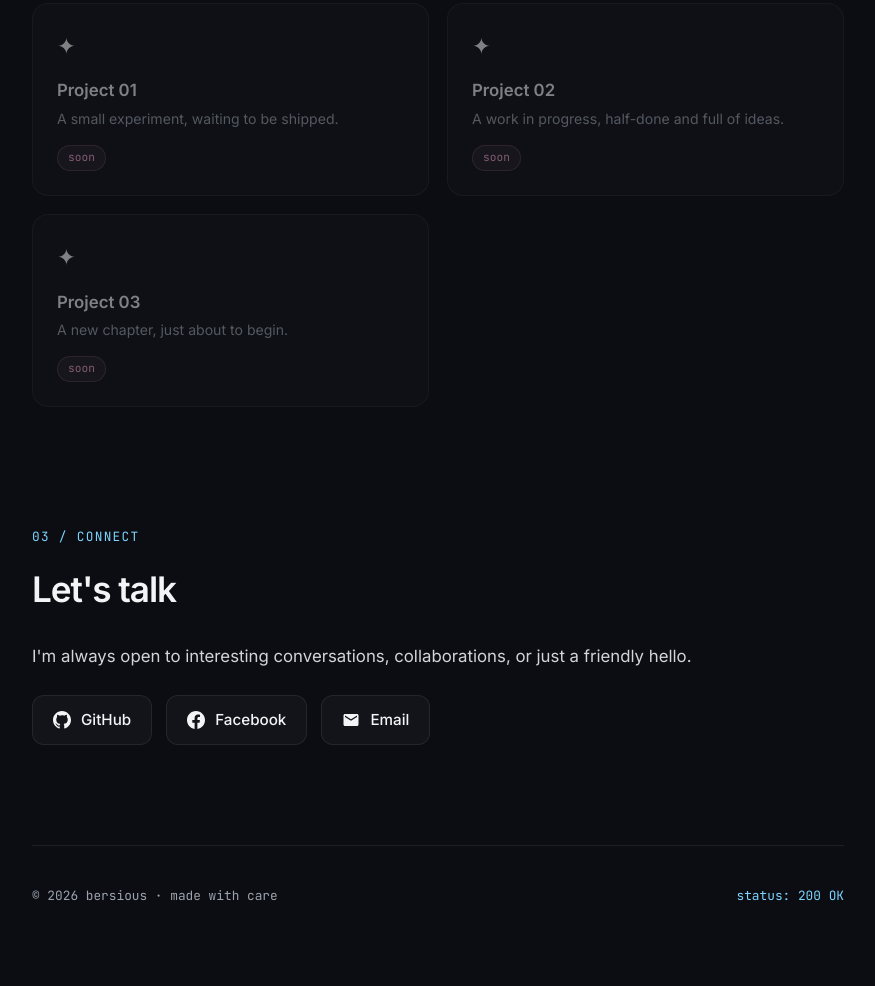
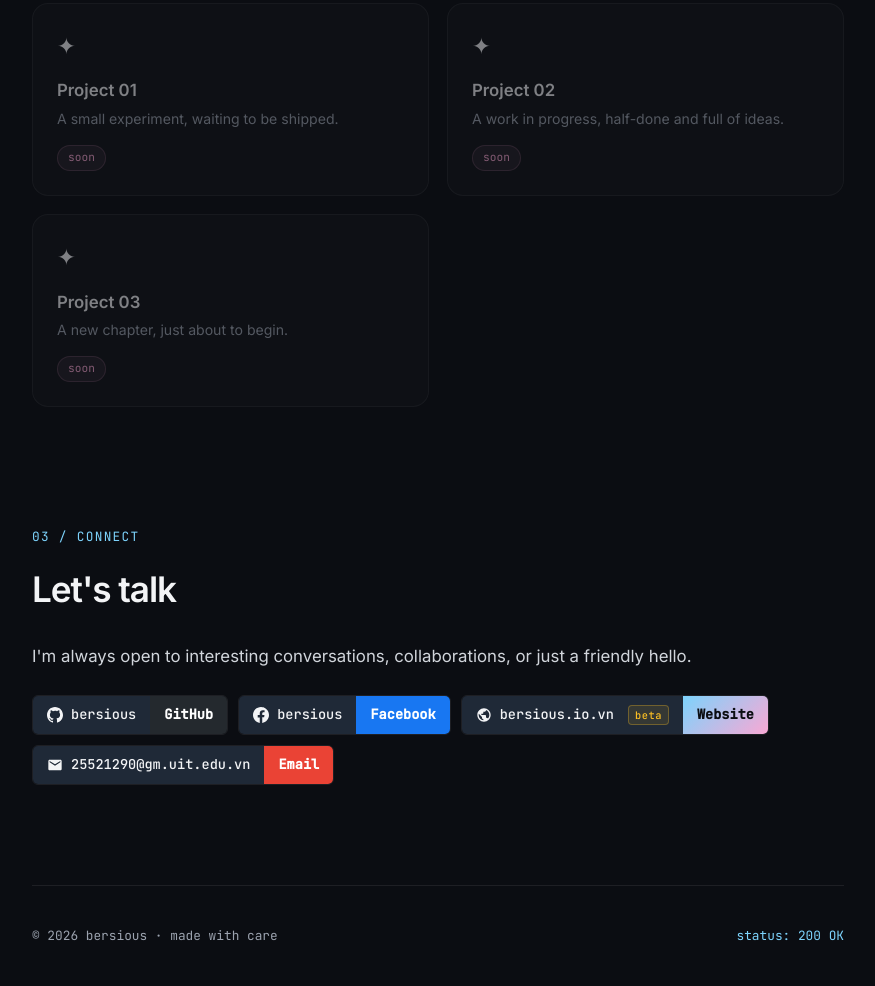
Before and after one commit to bersious/bersious-web, a plain HTML site: page index.html in a window 1280 px wide. Shown: the part 1431-2417 px from the top of the page, without its empty margins (202-1077 px from the left). Before the commit the page ends 2378 px from the top, so only its background shows below. Drawn offline with Linux system fonts and the light colour scheme.

Commit message:
Them nut Website bersious.io.vn (beta) va redesign phan Connect theo style GitHub README

```diff
--- a/index.html
+++ b/index.html
@@ -411,38 +411,70 @@
       align-self: flex-start;
     }
 
-    /* Connect */
+    /* Connect badges (GitHub README style) */
     .connect-links {
       display: flex;
       flex-wrap: wrap;
-      gap: 14px;
+      gap: 10px;
       margin-top: 24px;
     }
 
-    .connect-link {
+    .connect-badge {
       display: inline-flex;
       align-items: center;
-      gap: 10px;
-      padding: 12px 20px;
-      background: var(--surface);
+      gap: 0;
+      text-decoration: none;
+      font-family: 'JetBrains Mono', monospace;
+      font-size: 0.85rem;
+      font-weight: 500;
+      border-radius: 6px;
+      overflow: hidden;
+      transition: all 0.2s ease;
       border: 1px solid var(--border);
-      border-radius: 12px;
-      color: var(--text-main);
-      text-decoration: none;
-      font-size: 0.95rem;
-      font-weight: 500;
-      transition: all 0.2s ease;
     }
 
-    .connect-link:hover {
-      border-color: var(--blue);
-      background: rgba(125, 211, 252, 0.05);
+    .connect-badge:hover {
+      transform: translateY(-2px);
+      box-shadow: 0 4px 16px rgba(0, 0, 0, 0.3);
     }
 
-    .connect-link svg {
-      width: 18px;
-      height: 18px;
+    .connect-badge .left {
+      display: inline-flex;
+      align-items: center;
+      gap: 8px;
+      padding: 8px 14px;
+      background: #1f2937;
+      color: var(--text-main);
     }
+
+    .connect-badge .left svg {
+      width: 16px;
+      height: 16px;
+    }
+
+    .connect-badge .right {
+      padding: 8px 14px;
+      color: #ffffff;
+      font-weight: 600;
+    }
+
+    .connect-badge .beta-tag {
+      display: inline-block;
+      font-size: 0.65rem;
+      font-weight: 500;
+      color: #fbbf24;
+      background: rgba(251, 191, 36, 0.1);
+      border: 1px solid rgba(251, 191, 36, 0.3);
+      padding: 1px 6px;
+      border-radius: 4px;
+      margin-left: 6px;
+      letter-spacing: 0.05em;
+    }
+
+    .connect-badge.website .right { background: linear-gradient(135deg, var(--blue), var(--pink)); color: #0b0d12; }
+    .connect-badge.github .right { background: #24292e; color: #ffffff; }
+    .connect-badge.facebook .right { background: #1877f2; color: #ffffff; }
+    .connect-badge.email .right { background: #ea4335; color: #ffffff; }
 
     /* Footer */
     footer {
@@ -576,23 +608,41 @@
         I'm always open to interesting conversations, collaborations, or just a friendly hello.
       </p>
       <div class="connect-links">
-        <a href="https://github.com/bersious" class="connect-link" target="_blank" rel="noopener">
+        <a href="https://github.com/bersious" class="connect-badge github" target="_blank" rel="noopener">
+          <span class="left">
             <svg viewBox="0 0 24 24" fill="currentColor" xmlns="http://www.w3.org/2000/svg">
               <path d="M12 0C5.37 0 0 5.37 0 12c0 5.3 3.438 9.8 8.205 11.387.6.113.82-.26.82-.577 0-.285-.01-1.04-.015-2.04-3.338.725-4.042-1.61-4.042-1.61-.546-1.385-1.333-1.755-1.333-1.755-1.09-.745.083-.73.083-.73 1.205.085 1.84 1.237 1.84 1.237 1.07 1.834 2.807 1.305 3.492.998.108-.776.42-1.305.763-1.605-2.665-.305-5.467-1.335-5.467-5.93 0-1.31.467-2.382 1.235-3.22-.124-.303-.535-1.523.117-3.176 0 0 1.008-.323 3.3 1.23a11.5 11.5 0 0 1 3.003-.403c1.02.005 2.045.138 3.003.403 2.29-1.553 3.297-1.23 3.297-1.23.653 1.653.242 2.873.118 3.176.77.838 1.233 1.91 1.233 3.22 0 4.608-2.807 5.62-5.48 5.92.43.372.815 1.102.815 2.222 0 1.604-.015 2.896-.015 3.286 0 .32.218.694.825.576C20.565 21.795 24 17.298 24 12c0-6.63-5.37-12-12-12z"/>
             </svg>
-          GitHub
+            bersious
+          </span>
+          <span class="right">GitHub</span>
         </a>
-        <a href="https://www.facebook.com/bersious" class="connect-link" target="_blank" rel="noopener">
+        <a href="https://www.facebook.com/bersious" class="connect-badge facebook" target="_blank" rel="noopener">
+          <span class="left">
             <svg viewBox="0 0 24 24" fill="currentColor" xmlns="http://www.w3.org/2000/svg">
               <path d="M24 12.073C24 5.405 18.627 0 12 0S0 5.405 0 12.073C0 18.1 4.388 23.094 10.125 24v-8.437H7.078v-3.49h3.047V9.413c0-3.027 1.792-4.7 4.533-4.7 1.312 0 2.686.236 2.686.236v2.97h-1.513c-1.49 0-1.955.93-1.955 1.886v2.265h3.328l-.532 3.49h-2.796V24C19.612 23.094 24 18.1 24 12.073z"/>
             </svg>
-          Facebook
+            bersious
+          </span>
+          <span class="right">Facebook</span>
         </a>
-        <a href="mailto:25521290@gm.uit.edu.vn" class="connect-link" target="_blank" rel="noopener">
+        <a href="https://bersious.io.vn" class="connect-badge website" target="_blank" rel="noopener">
+          <span class="left">
+            <svg viewBox="0 0 24 24" fill="currentColor" xmlns="http://www.w3.org/2000/svg">
+              <path d="M12 2C6.48 2 2 6.48 2 12s4.48 10 10 10 10-4.48 10-10S17.52 2 12 2zm-1 17.93c-3.95-.49-7-3.85-7-7.93 0-.62.08-1.21.21-1.79L9 15v1c0 1.1.9 2 2 2v1.93zm6.9-2.54c-.26-.81-1-1.39-1.9-1.39h-1v-3c0-.55-.45-1-1-1H8v-2h2c.55 0 1-.45 1-1V7h2c1.1 0 2-.9 2-2v-.41c2.93 1.19 5 4.06 5 7.41 0 2.08-.8 3.97-2.1 5.39z"/>
+            </svg>
+            bersious.io.vn <span class="beta-tag">beta</span>
+          </span>
+          <span class="right">Website</span>
+        </a>
+        <a href="mailto:25521290@gm.uit.edu.vn" class="connect-badge email" target="_blank" rel="noopener">
+          <span class="left">
             <svg viewBox="0 0 24 24" fill="currentColor" xmlns="http://www.w3.org/2000/svg">
               <path d="M20 4H4c-1.1 0-1.99.9-1.99 2L2 18c0 1.1.9 2 2 2h16c1.1 0 2-.9 2-2V6c0-1.1-.9-2-2-2zm0 4l-8 5-8-5V6l8 5 8-5v2z"/>
             </svg>
-          Email
+            25521290@gm.uit.edu.vn
+          </span>
+          <span class="right">Email</span>
         </a>
       </div>
     </section>
```
Lines whose indentation alone changed are shown as unchanged.
